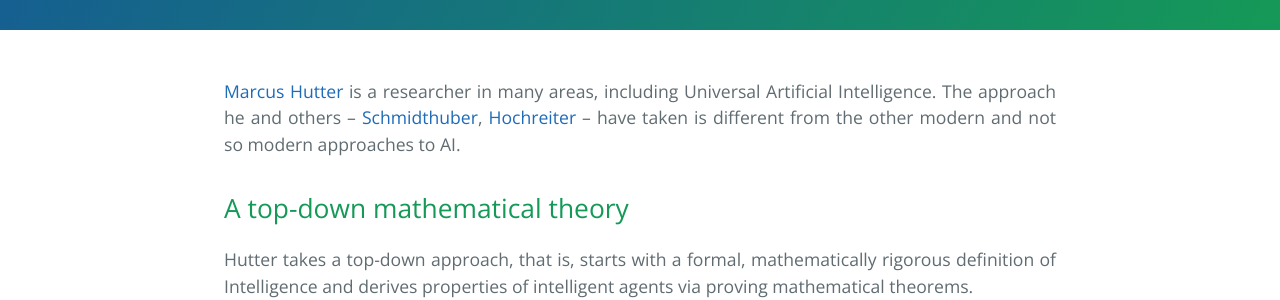
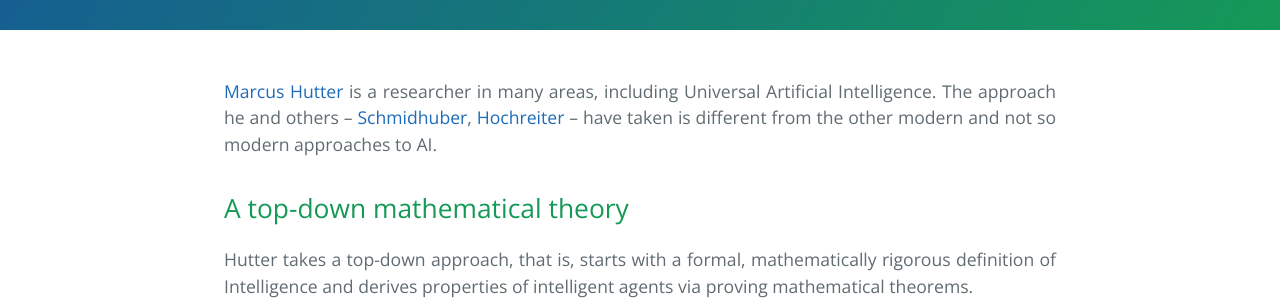
Before and after one commit to pgpbpadilla/pgpbpadilla.github.io, a Jekyll site: the page built from _posts/2021-02-07-aixi.liquid.md, in a window 1280 px wide and 900 px high. Shown: the part 374-674 px from the top of the window. Built offline with Jekyll 4.4.1, drawn with Linux system fonts in a browser that asks for light colours; some of the changed text lies outside the part shown.

Commit message:
fix: usr: Remove extra t in Schmid[t]huber.

```diff
--- a/_posts/2021-02-07-aixi.liquid.md
+++ b/_posts/2021-02-07-aixi.liquid.md
@@ -6,7 +6,7 @@
 permalink: /aixi
 ---
 [Marcus Hutter](#related) is a researcher in many areas, including Universal Artificial Intelligence.
-The approach he and others -- [Schmidthuber](#related), [Hochreiter](#related) --
+The approach he and others -- [Schmidhuber](#related), [Hochreiter](#related) --
 have taken is different from the other modern and not so modern approaches to AI.
 
 ## A top-down mathematical theory
@@ -79,7 +79,7 @@
 ## Related
 
 - [Marcus Hutter](http://www.hutter1.net)
-- [Jurgen Schmidthuber](https://people.idsia.ch/~juergen/deutsch.html)
+- [Jurgen Schmidhuber](https://people.idsia.ch/~juergen/deutsch.html)
 - [Josef "Sepp" Hochreiter](https://en.wikipedia.org/wiki/Sepp_Hochreiter)
 - [Is AIXI a big deal in AGI research? @ StackExchange AI](https://ai.stackexchange.com/a/10377/15369)
 - Agent-Environment image adapted from: [Solomonoff Cartesianism](https://www.lesswrong.com/posts/AszKwKyhBPZAnCstA/solomonoff-cartesianism)
```
